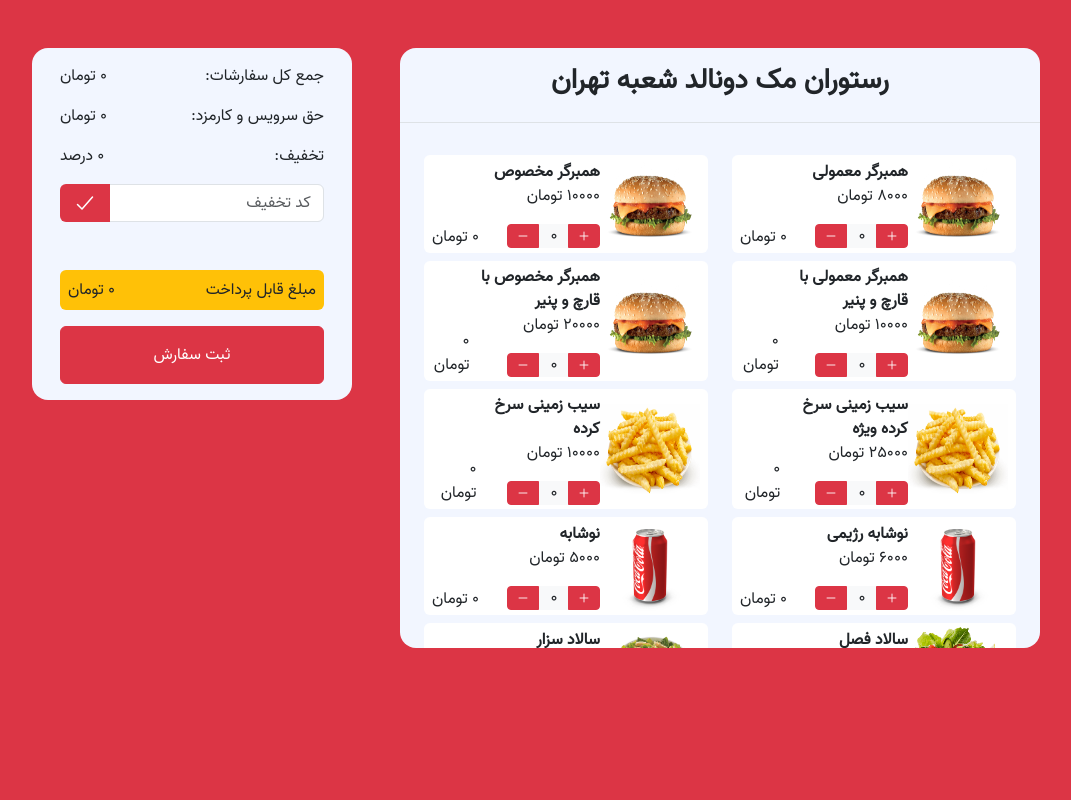
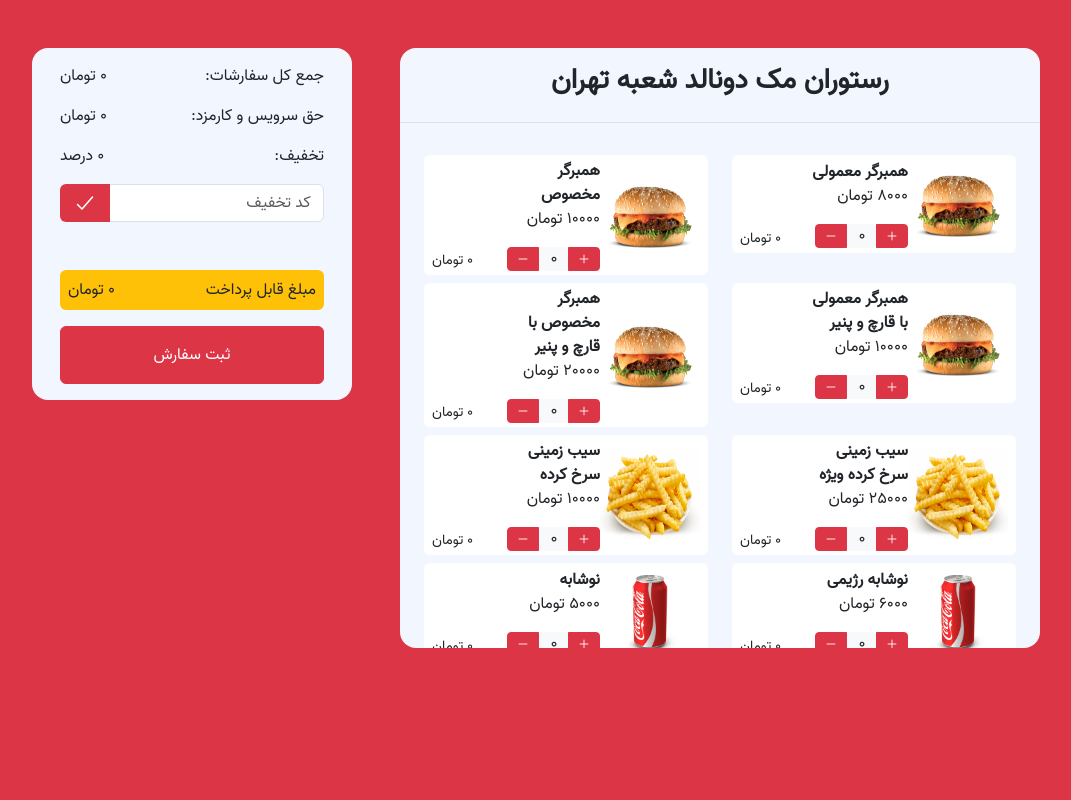
Before and after one commit to ahsn-dev/AmirhosseinSaeidanejad-HW09-Maktab90, a plain HTML site: page question10/index.html in a window 1280 px wide. Shown: the whole page, without its empty margins (104-1175 px from the left). Drawn offline with nearby package versions, Linux system fonts and the light colour scheme; files whose address does not match are found by name.

Commit message:
solve some issues

```diff
--- a/question10/main.js
+++ b/question10/main.js
@@ -111,8 +111,8 @@
                 </div>
               </div>
             </div>
-            <div class="d-flex align-self-end">
-            <span id="itemCost-${index}">۰ تومان</span>
+            <div class="d-flex align-self-end text-start">
+            <span id="itemCost-${index}" class="item-cost">۰ تومان</span>
             </div>
           </div>
         </div>`;
--- a/question10/styles.css
+++ b/question10/styles.css
@@ -3,9 +3,9 @@
   src: url("./fonts/Vazir-Regular-FD.ttf");
 }
 
-::-webkit-scrollbar {
+/* ::-webkit-scrollbar {
   display: none;
-}
+} */
 
 body {
   font-family: "Vazir";
@@ -39,3 +39,8 @@
 .count-number {
   width: 30px;
 }
+
+.item-cost {
+  font-size: 14px;
+  width: 72px;
+}
```
